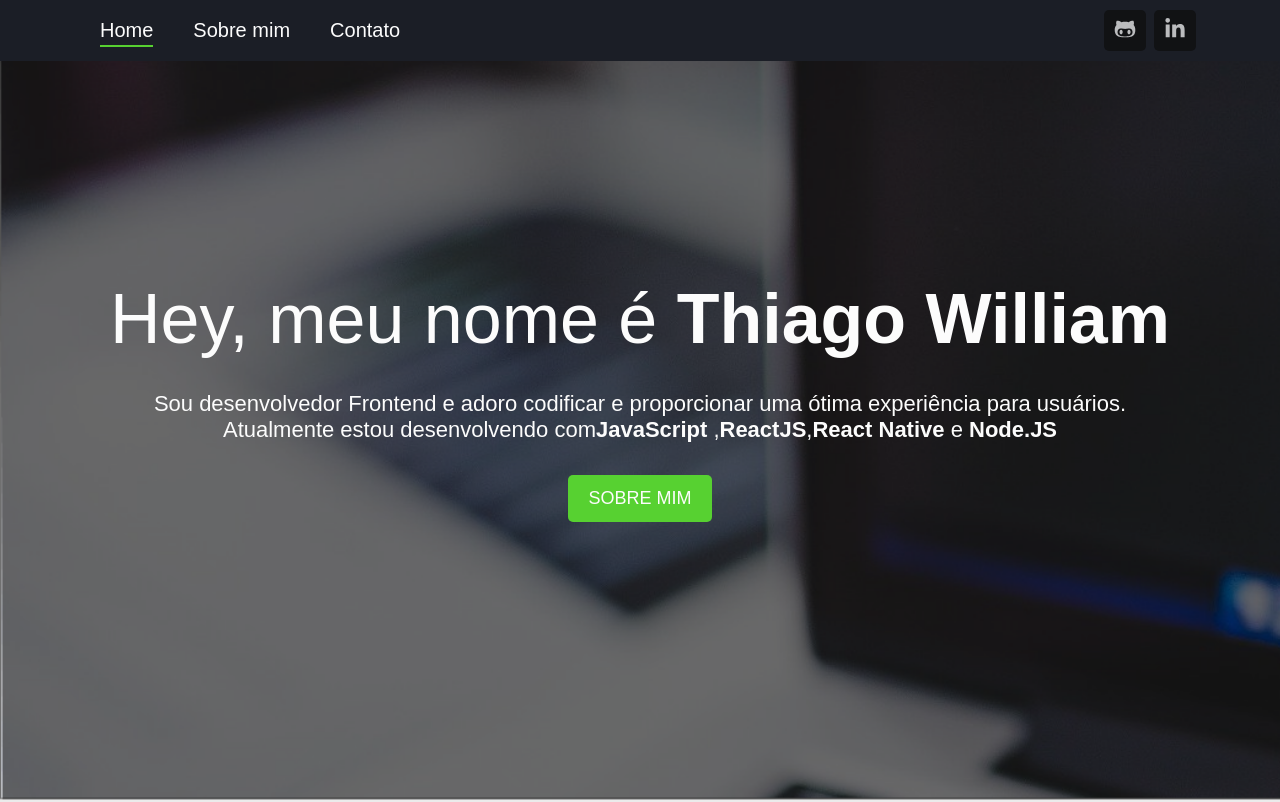
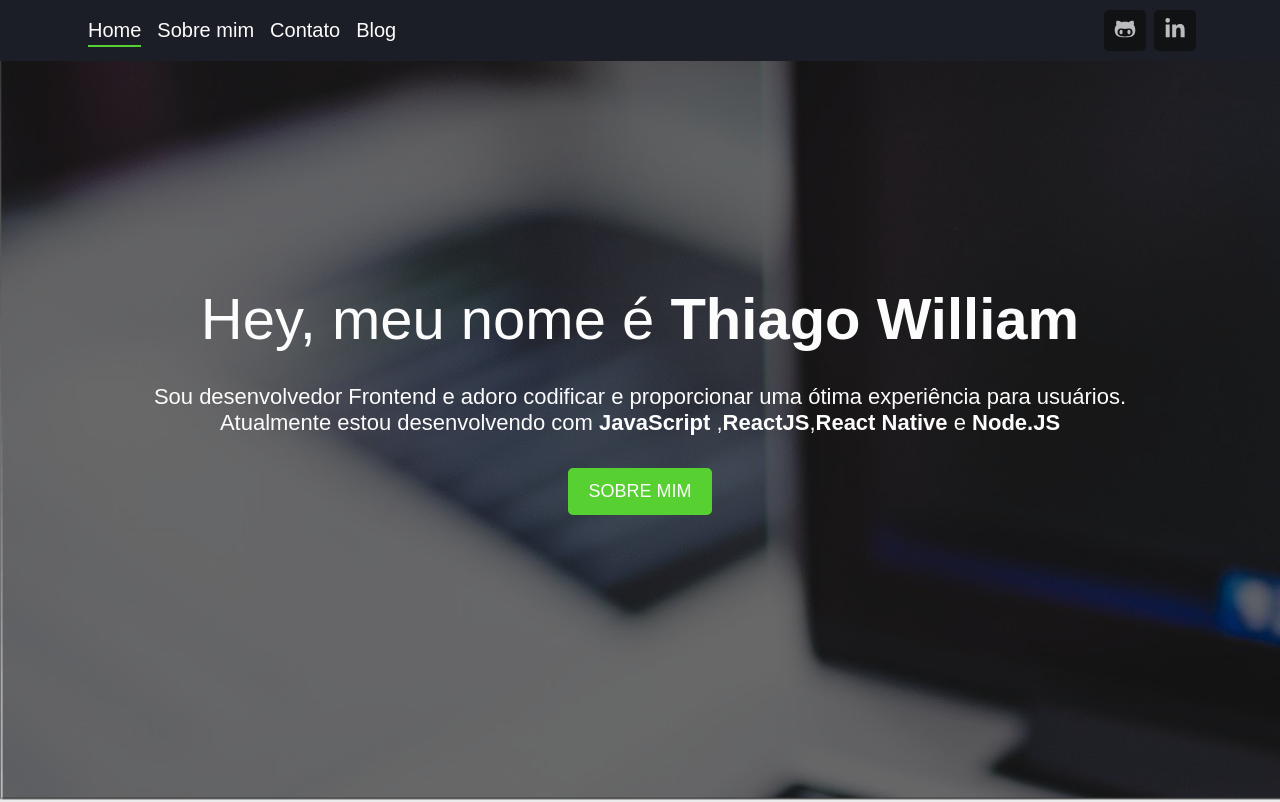
Before and after one commit to thiagowilliam/thiagowilliam.github.io, a React (Create React App) app: page / in a window 1280 px wide. Shown: the top 802 px of the page. Built offline with nearby package versions, Linux system fonts and the light colour scheme; the HTML template or start-up script is replaced by a standard one.

Commit message:
Espacamentos index e ajustes components

```diff
--- a/src/components/Header/index.js
+++ b/src/components/Header/index.js
@@ -29,6 +29,16 @@ export default function Header() {
                 </Link>
               </S.ItemList>
             ))}
+            <S.ItemList>
+              <a
+                href="https://blog.thiagowilliam.com.br/"
+                target="blank"
+                title="Meu Blog"
+                alt="Meu blog"
+              >
+                Blog
+              </a>
+            </S.ItemList>
           </S.List>
         </S.boxMenu>
 
--- a/src/components/Header/styles.js
+++ b/src/components/Header/styles.js
@@ -40,7 +40,7 @@ export const ItemList = styled.li`
     color: #fcfcfc;
     font-size: 20px;
     padding-bottom: 4px;
-    margin: 0 20px;
+    margin: 0 8px;
     border-bottom: 0px solid transparent;
     transition: all 0.2s;
     cursor: pointer;
--- a/src/pages/Home/index.js
+++ b/src/pages/Home/index.js
@@ -13,7 +13,7 @@ export default function Home() {
       <p>
         Sou desenvolvedor Frontend e adoro codificar e proporcionar uma ótima
         experiência para usuários. Atualmente estou desenvolvendo com
-        <strong>JavaScript</strong> ,<strong>ReactJS</strong>,
+        <strong> JavaScript</strong> ,<strong>ReactJS</strong>,
         <strong>React Native</strong> e<strong> Node.JS</strong>
       </p>
 
--- a/src/pages/Home/styles.js
+++ b/src/pages/Home/styles.js
@@ -16,7 +16,7 @@ export const Container = styled.section`
   padding: 0 20px;
 
   h1 {
-    font-size: 70px;
+    font-size: 58px;
     color: #fcfcfc;
     font-weight: 400;
     margin-bottom: 32px;
```
